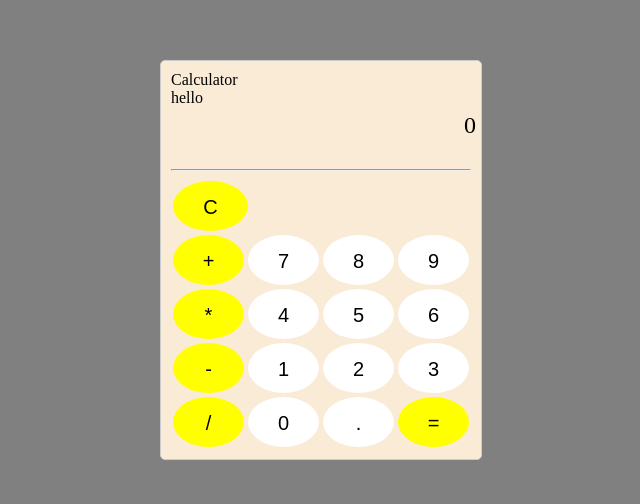
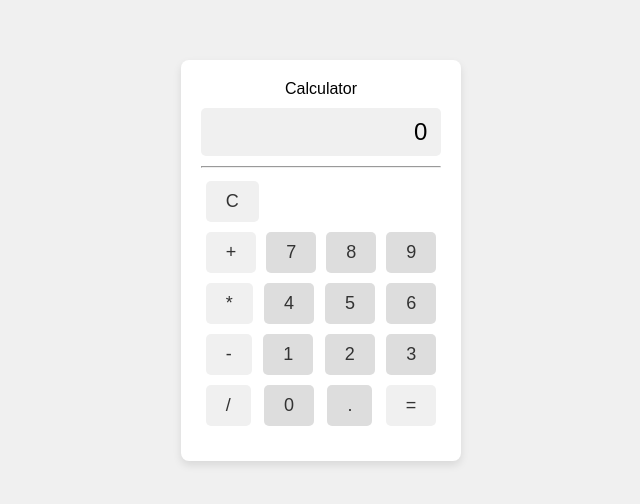
Before and after one commit to pratikphalke17/Calculator, a plain HTML site: page index.html in a window 1280 px wide. Shown: the part 140-644 px from the top of the page, without its empty margins (319-959 px from the left). Drawn offline with Linux system fonts and the light colour scheme.

Commit message:
css modified

```diff
--- a/index.html
+++ b/index.html
@@ -7,12 +7,11 @@
     <title>Calculator</title>
     <link rel="stylesheet" href="styles.css">
 </head>
-
 <body>
 
     <div class="calculator">
         <div>Calculator</div>
-        <div>hello</div>
+
         <div id="display">0</div>
         <hr>
         <div class="buttons">
@@ -40,7 +39,6 @@
             </div>
             <div class="row">
                 <button class="operator" onclick="appendValue('/')">/</button>
-
                 <button class="number" onclick="appendValue('0')">0</button>
                 <button class="number" onclick="appendValue('.')">.</button>
                 <button class="operator" onclick="calculate()">=</button>
--- a/script.js
+++ b/script.js
@@ -15,7 +15,7 @@ function calculate() {
   try {
     let result = eval(expression);
     display.textContent = result;
-    expression = "";
+    expression = "0";
   } catch (error) {
     display.textContent = "Error";
   }
--- a/styles.css
+++ b/styles.css
@@ -1,4 +1,4 @@
-body {
+/* body {
     display: flex;
     justify-content: center;
     align-items: center;
@@ -59,4 +59,122 @@ button {
 button.C {
     flex: 0 0 auto;
     width: 25%;
+} */
+
+
+
+/* body {
+    font-family: Arial, sans-serif;
+    background-color: #f0f0f0;
+    display: flex;
+    justify-content: center;
+    align-items: center;
+    height: 100vh;
+    margin: 0;
 }
+
+.calculator {
+    background-color: #fff;
+    border-radius: 8px;
+    padding: 20px;
+    box-shadow: 0 4px 8px rgba(0, 0, 0, 0.1);
+    text-align: center;
+}
+
+.calculator > div {
+    margin-bottom: 10px;
+}
+
+#display {
+    background-color: #f0f0f0;
+    padding: 10px;
+    font-size: 24px;
+    border-radius: 5px;
+}
+
+.buttons .row {
+    display: flex;
+    justify-content: space-between;
+}
+
+button {
+    padding: 10px 20px;
+    font-size: 18px;
+    border-radius: 5px;
+    cursor: pointer;
+}
+
+.operator {
+    background-color: #f0f0f0;
+    color: #333;
+    border: none;
+}
+
+.number {
+    background-color: #ddd;
+    color: #333;
+    border: none;
+}
+
+button:hover {
+    background-color: #bbb;
+} */
+
+body {
+    font-family: Arial, sans-serif;
+    background-color: #f0f0f0;
+    display: flex;
+    justify-content: center;
+    align-items: center;
+    height: 100vh;
+    margin: 0;
+}
+
+.calculator {
+    background-color: #fff;
+    border-radius: 8px;
+    padding: 20px;
+    box-shadow: 0 4px 8px rgba(0, 0, 0, 0.1);
+    text-align: center;
+}
+
+.calculator > div {
+    margin-bottom: 10px;
+}
+
+#display {
+    background-color: #f0f0f0;
+    padding: 10px 14px;
+    font-size: 24px;
+    border-radius: 5px;
+    text-align: right;
+}
+
+.buttons .row {
+    display: flex;
+    justify-content: space-between;
+}
+
+button {
+    padding: 10px 20px;
+    font-size: 18px;
+    border-radius: 5px;
+    cursor: pointer;
+    margin: 5px;
+}
+
+.operator {
+    background-color: #f0f0f0;
+    color: #333;
+    border: none;
+}
+
+.number {
+    background-color: #ddd;
+    color: #333;
+    border: none;
+}
+
+button:hover {
+    background-color: #bbb;
+}
```
